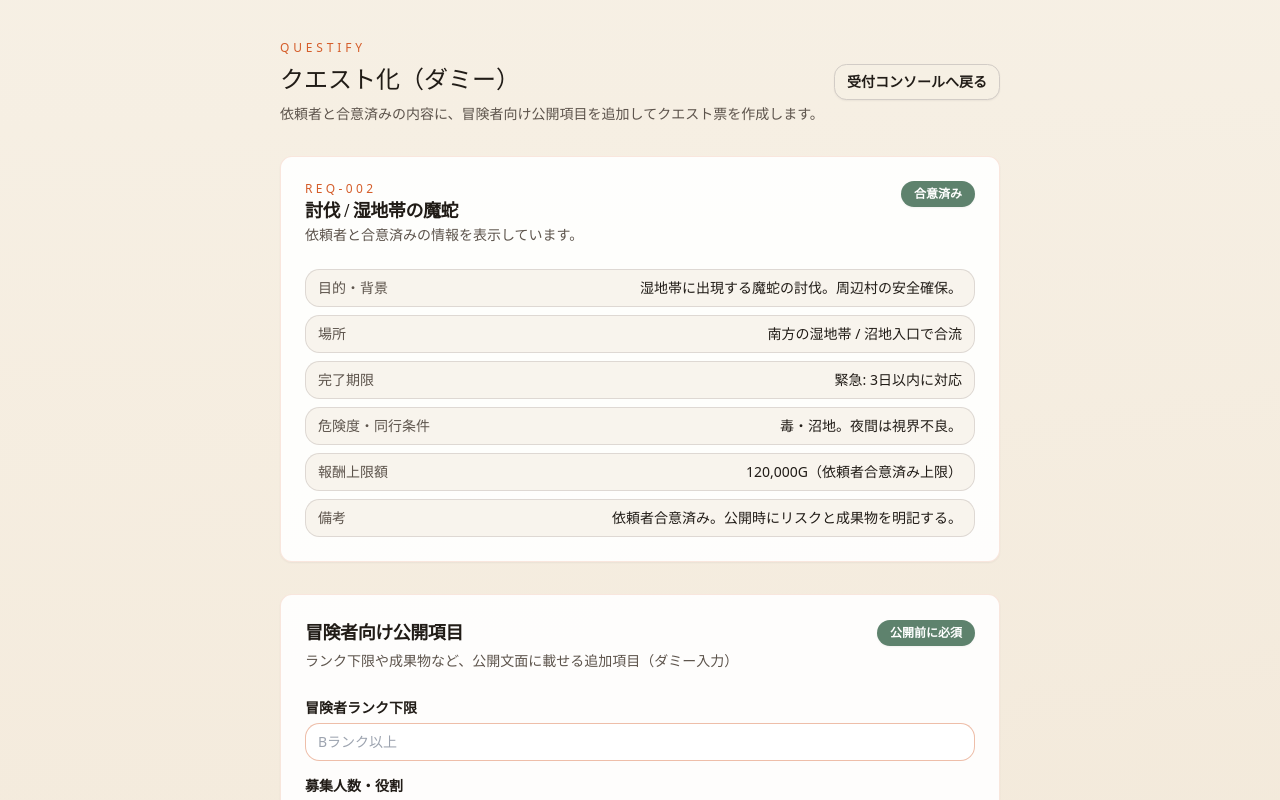
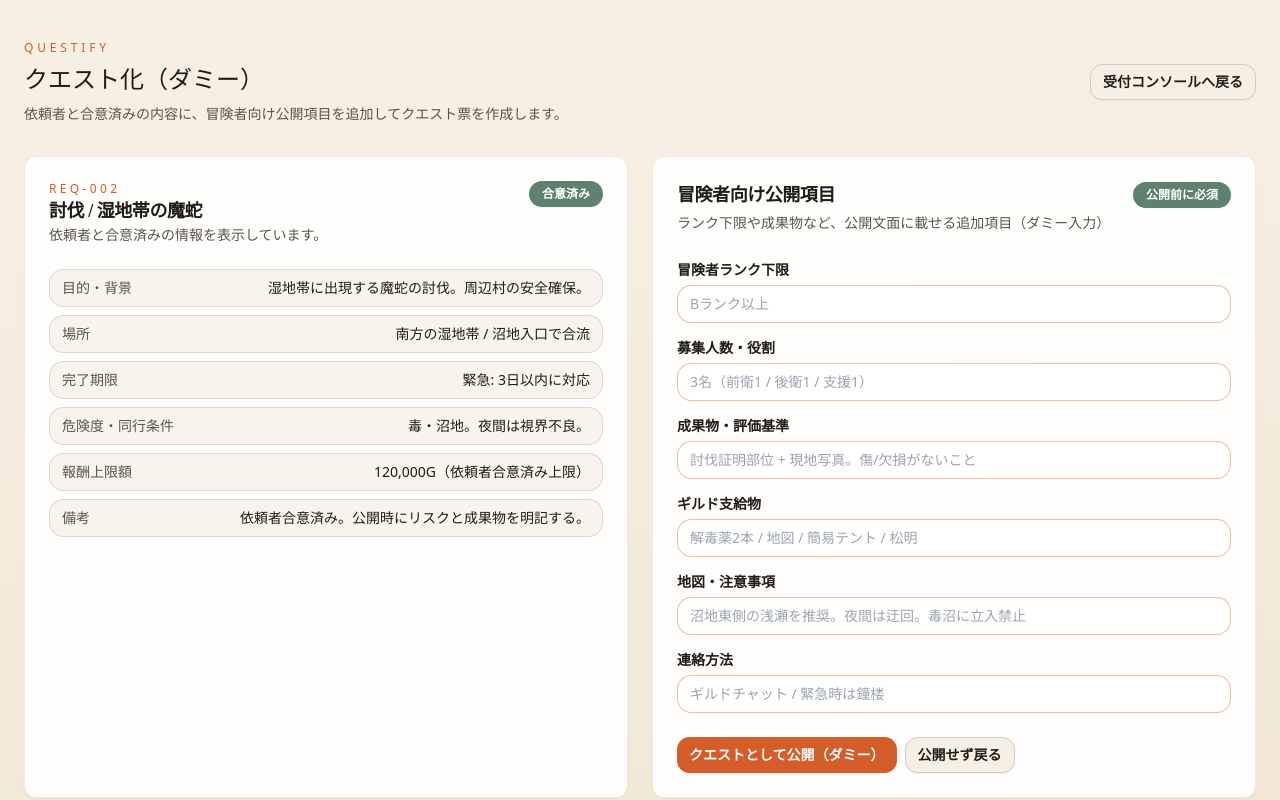
Before and after one commit to kazurego7/isekai-quest-agency, a Next.js app: page /reception/questify in a window 1280 px wide. Shown: the top 800 px of the page. Built offline with nearby package versions, Linux system fonts and the light colour scheme.

Commit message:
修正: paramsのawait対応とクエスト化画面の左右分割

```diff
--- a/app/reception/questify/page.js
+++ b/app/reception/questify/page.js
@@ -30,7 +30,7 @@ const publishFields = [
 export default function QuestifyPage() {
   return (
     <div className="min-h-screen bg-gradient-to-b from-background to-muted/70">
-      <div className="mx-auto max-w-screen-md px-6 pb-16 pt-10 space-y-8">
+      <div className="mx-auto max-w-screen-xl px-6 pb-16 pt-10 space-y-8">
         <header className="flex items-center justify-between">
           <div className="space-y-2">
             <p className="text-xs uppercase tracking-[0.32em] text-primary">Questify</p>
@@ -44,6 +44,7 @@ export default function QuestifyPage() {
           </Button>
         </header>
 
+        <div className="grid gap-6 lg:grid-cols-2">
           <Card className="border-primary/15 bg-white/90 shadow-sm">
             <CardHeader>
               <div className="flex items-start justify-between">
@@ -112,6 +113,7 @@ export default function QuestifyPage() {
               </Button>
             </CardFooter>
           </Card>
+        </div>
 
         <Card className="border-none bg-card/90 shadow-sm">
           <CardHeader>
--- a/app/requests/[id]/page.js
+++ b/app/requests/[id]/page.js
@@ -129,8 +129,9 @@ function actionsByStatus(status, id) {
   }
 }
 
-export default function RequestDetail({ params }) {
-  const request = mockRequests[params.id] ?? mockRequests["req-001"];
+export default async function RequestDetail({ params }) {
+  const { id } = await params;
+  const request = mockRequests[id] ?? mockRequests["req-001"];
 
   return (
     <div className="min-h-screen bg-gradient-to-b from-background to-muted/70">
@@ -167,7 +168,7 @@ export default function RequestDetail({ params }) {
             </div>
           </CardContent>
           <CardFooter className="flex flex-wrap gap-2">
-            {actionsByStatus(request.status, params.id).map((action) => (
+            {actionsByStatus(request.status, id).map((action) => (
               <Button key={action.label} size="sm" variant={action.variant} asChild>
                 <Link href={action.href}>{action.label}</Link>
               </Button>
```
Lines whose indentation alone changed are shown as unchanged.
